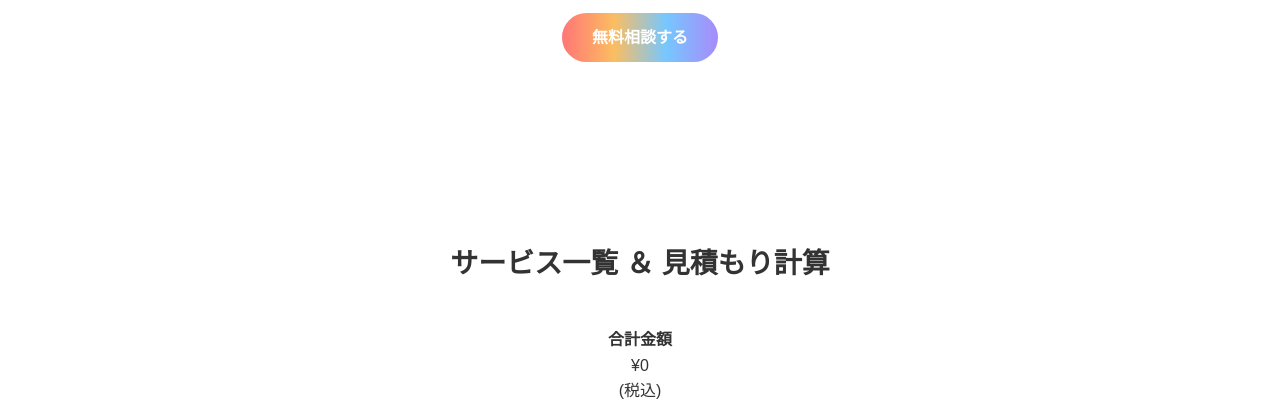
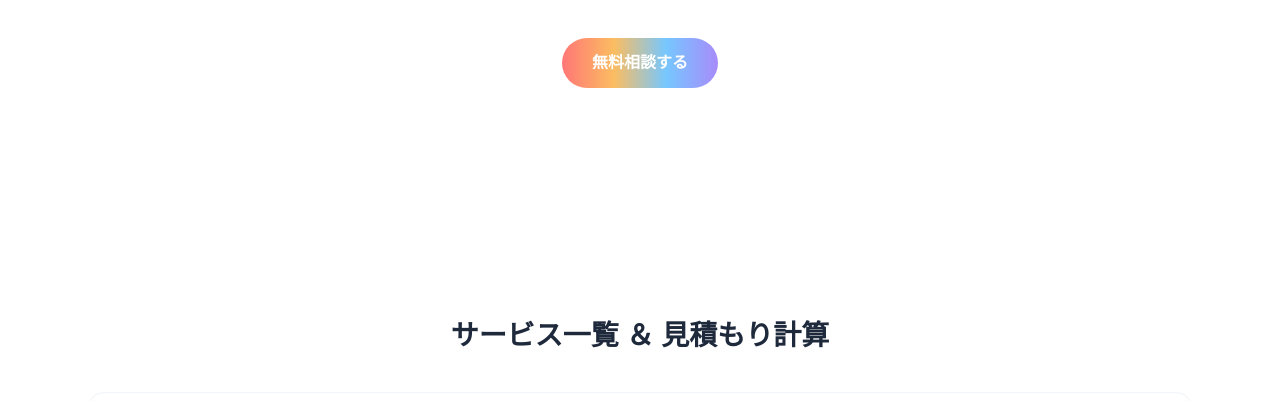
Before and after one commit to yamda1122/colors-design, a plain HTML site: page index.html in a window 1280 px wide. Shown: the part 322-723 px from the top of the page. Drawn offline with nearby package versions, Linux system fonts and the light colour scheme.

Commit message:
Update index.html

```diff
--- a/index.html
+++ b/index.html
@@ -1,9 +1,12 @@
 <!DOCTYPE html>
 <html lang="ja">
-<head>
+<<head>
   <meta charset="UTF-8">
   <meta name="viewport" content="width=device-width, initial-scale=1.0">
   <title>COLORSデザイン</title>
+
+  <!-- Tailwind CSS CDN -->
+  <script src="https://cdn.tailwindcss.com"></script>
   <style>
     * {margin:0;padding:0;box-sizing:border-box;font-family:'Noto Sans JP',sans-serif;}
     body {background-color:#fff;color:#333;line-height:1.6;}
```
